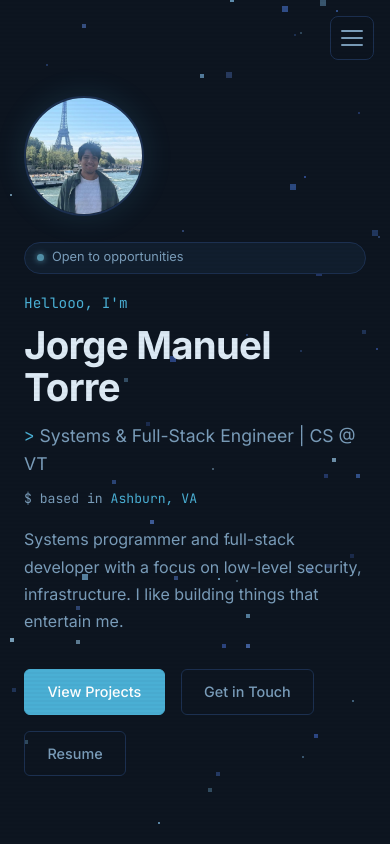
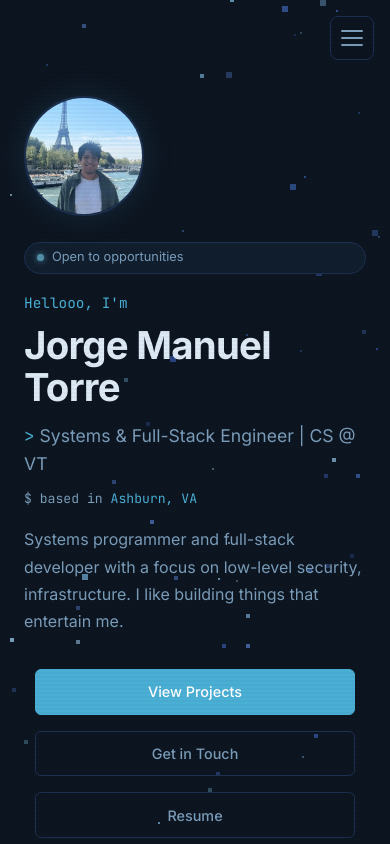
Before and after one commit to jmtorr3/jmtorr3.github.io, a React (Vite) app: page / in a window 390 px wide. Shown: the top 844 px of the page. Built offline with nearby package versions, Linux system fonts and the light colour scheme; a web font is replaced by a local one.

Commit message:
updated hero buttons on mobile

```diff
--- a/src/components/Hero.css
+++ b/src/components/Hero.css
@@ -74,12 +74,19 @@
   }
 
   .hero-cta {
-    gap: 0.65rem;
+    flex-direction: column;
+    align-items: stretch;
+    align-self: center;
+    gap: 0.6rem;
+    width: 100%;
+    max-width: 320px;
   }
 
   .btn {
-    padding: 0.55rem 1.1rem;
-    font-size: 0.85rem;
+    padding: 0.75rem 1.1rem;
+    font-size: 0.9rem;
+    justify-content: center;
+    width: 100%;
   }
 
   .status-badge {
```
